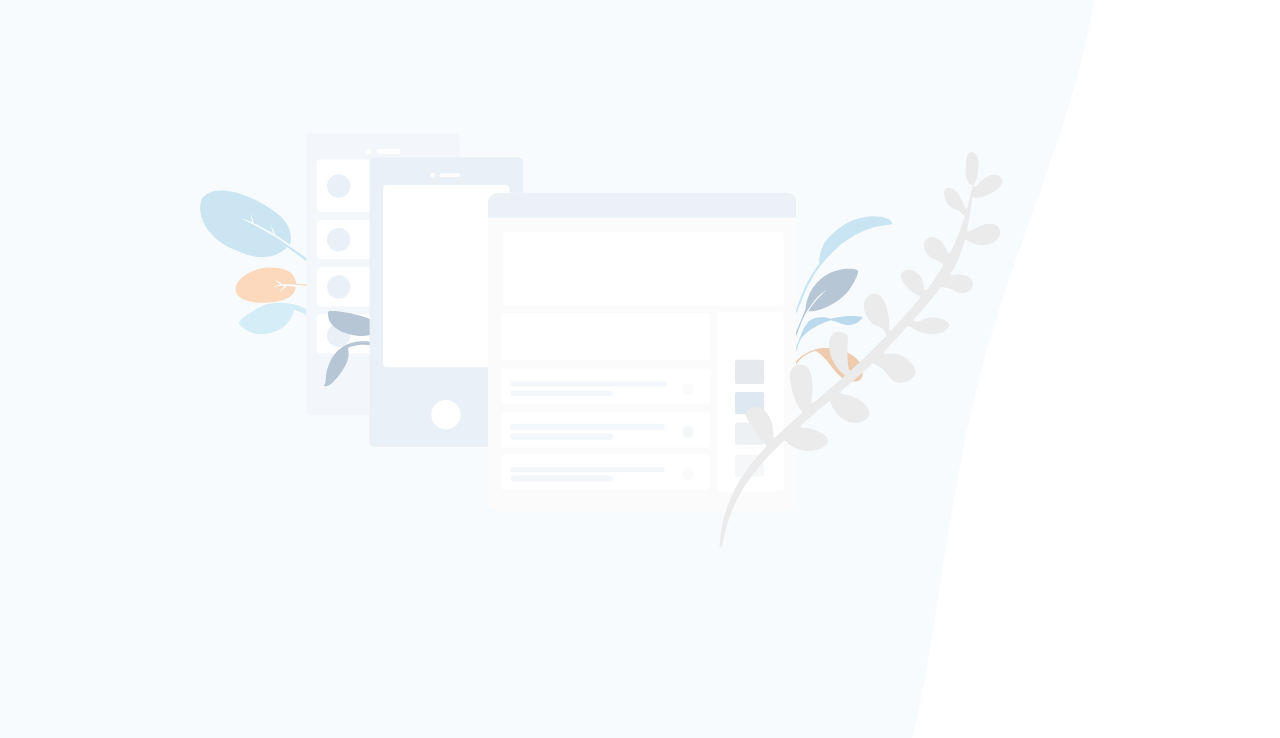
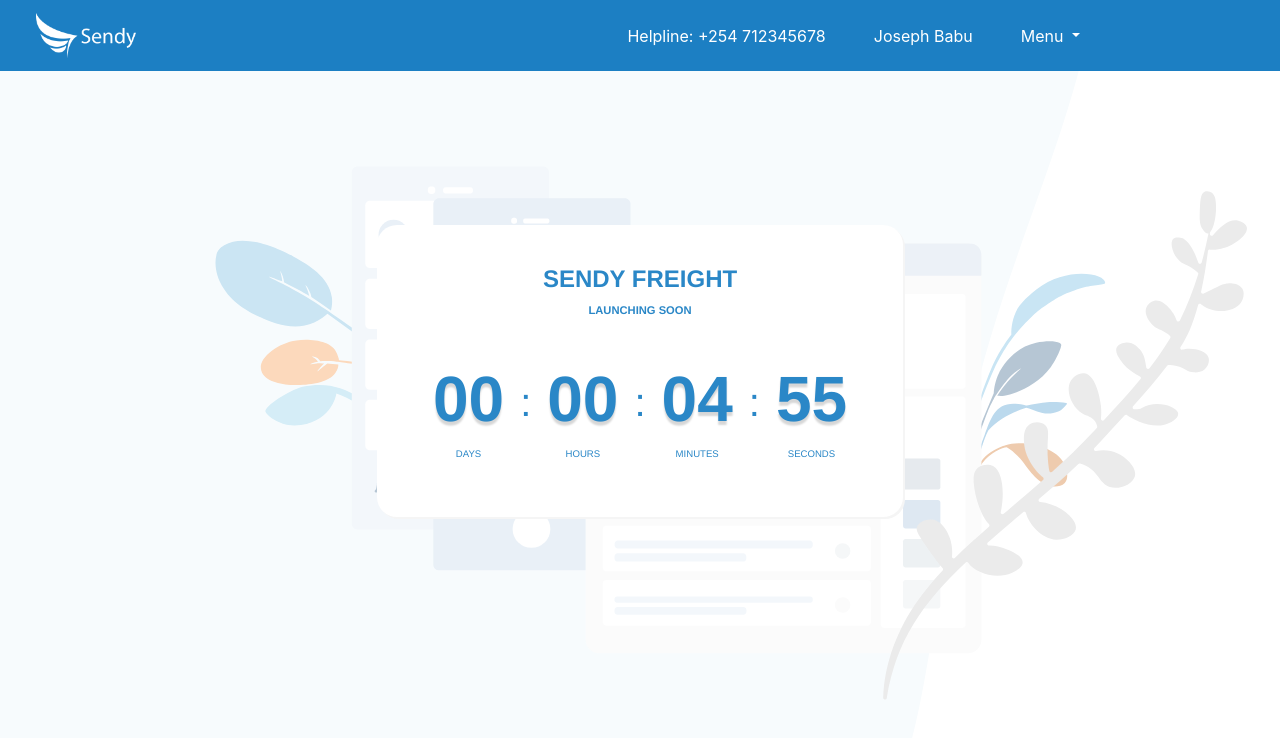
Before and after one commit to actlikewill/countdown, a plain HTML site: page index.html in a window 1280 px wide. Drawn offline with nearby package versions, Linux system fonts and the light colour scheme.

Commit message:
added styles and functionality

```diff
--- a/index.html
+++ b/index.html
@@ -5,9 +5,75 @@
     <meta name="viewport" content="width=device-width, initial-scale=1.0">
     <meta http-equiv="X-UA-Compatible" content="ie=edge">
     <link rel="stylesheet" href="style.css">
+    <link rel="stylesheet" href="https://stackpath.bootstrapcdn.com/bootstrap/4.4.1/css/bootstrap.min.css" integrity="sha384-Vkoo8x4CGsO3+Hhxv8T/Q5PaXtkKtu6ug5TOeNV6gBiFeWPGFN9MuhOf23Q9Ifjh" crossorigin="anonymous">
     <title>Countdown | Sendy</title>
 </head>
-<body>
+<body >
+    <nav class="navbar navbar-expand-lg navbar-dark navbar-default">
+        <a class="navbar-brand" href="#"><img class="sendy-logo" src="img/Sendy_logo_whitewhite.png" alt=""></a>
+        <button class="navbar-toggler" type="button" data-toggle="collapse" data-target="#navbarSupportedContent" aria-controls="navbarSupportedContent" aria-expanded="false" aria-label="Toggle navigation">
+          <span class="navbar-toggler-icon"></span>
+        </button>
 
+        <div class="collapse navbar-collapse" id="navbarSupportedContent">
+          <ul class="navbar-nav ml-auto navmenu">
+            <li class="nav-item active">
+              <a class="nav-link" href="#">Helpline: +254 712345678 <span class="sr-only">(current)</span></a>
+            </li>
+            <li class="nav-item active">
+              <a class="nav-link" href="#">Joseph Babu</a>
+            </li>
+            <li class="nav-item active dropdown">
+              <a class="nav-link dropdown-toggle" href="#" id="navbarDropdown" role="button" data-toggle="dropdown" aria-haspopup="true" aria-expanded="false">
+                Menu
+              </a>
+              <div class="dropdown-menu" aria-labelledby="navbarDropdown">
+                <a class="dropdown-item" href="#">Action</a>
+                <a class="dropdown-item" href="#">Another action</a>
+                <div class="dropdown-divider"></div>
+                <a class="dropdown-item" href="#">Something else here</a>
+              </div>
+            </li>
+          </ul>
+        </div>
+      </nav>
+
+    <div class="mycontainer container d-flex justify-content-center align-items-center">
+        <div class="mycard">
+            <h3 class="card-heading">SENDY FREIGHT</h3>
+            <p class='launching'> LAUNCHING SOON</p>
+            <h1 class="countdown"></h1>
+
+            <div class='d-flex align-items-center clock'>
+                <div class="d-flex flex-column clock-section">
+                    <span id="days" class="digits">00</span>
+                    <span>DAYS</span>
+                </div>
+                <div><h1>:</h1></div>
+                <div class="d-flex flex-column clock-section">
+                    <span id="hours" class="digits">00</span>
+                    <span>HOURS</span>
+                </div>
+                <div><h1>:</h1></div>
+                <div class="d-flex flex-column clock-section">
+                    <span id="minutes" class="digits">00</span>
+                    <span>MINUTES</span>
+                </div>
+                <div><h1>:</h1></div>
+                <div class="d-flex flex-column clock-section">
+                    <span id="seconds" class="digits">00</span>
+                    <span>SECONDS</span>
+                </div>
+            </div>
+
+        </div>
+    </div>
+
+    <script src="https://cdnjs.cloudflare.com/ajax/libs/moment.js/2.24.0/moment-with-locales.min.js"></script>
+    <script src="https://cdnjs.cloudflare.com/ajax/libs/moment.js/2.24.0/moment.min.js"></script>
+    <script src="https://code.jquery.com/jquery-3.4.1.slim.min.js" integrity="sha384-J6qa4849blE2+poT4WnyKhv5vZF5SrPo0iEjwBvKU7imGFAV0wwj1yYfoRSJoZ+n" crossorigin="anonymous"></script>
+    <script src="https://cdn.jsdelivr.net/npm/popper.js@1.16.0/dist/umd/popper.min.js" integrity="sha384-Q6E9RHvbIyZFJoft+2mJbHaEWldlvI9IOYy5n3zV9zzTtmI3UksdQRVvoxMfooAo" crossorigin="anonymous"></script>
+    <script src="https://stackpath.bootstrapcdn.com/bootstrap/4.4.1/js/bootstrap.min.js" integrity="sha384-wfSDF2E50Y2D1uUdj0O3uMBJnjuUD4Ih7YwaYd1iqfktj0Uod8GCExl3Og8ifwB6" crossorigin="anonymous"></script>
+    <script src="js/main.js"></script>
 </body>
 </html>
--- /dev/null
+++ b/js/main.js
@@ -0,0 +1,19 @@
+$(document).ready(() => {
+    let timeInFiveMinutes = moment().add(5, 'minutes');
+    let timer = setInterval(() => {
+    let timeNow = moment();
+    let duration = moment.duration(timeInFiveMinutes.diff(timeNow, 'seconds'), 'seconds');
+    let durationSeconds = duration.seconds() >= 10 ? `${duration.seconds()}` : `0${duration.seconds()}`;
+    let durationMinutes = duration.minutes() >= 10 ? `${duration.minutes()}` : `0${duration.minutes()}`
+    let durationHours = `0${duration.hours()}`;
+    let durationDays = `0${duration.days()}`;
+    if (duration.asSeconds() === 0) {
+        clearInterval(timer);
+        $('.launching').text('REDIRECTING ...')
+        window.location.href = 'http://www.sendyit.com/freight';
+    };
+    $('#days').text(durationDays);
+    $('#hours').text(durationHours);
+    $('#minutes').text(durationMinutes);
+    $('#seconds').text(durationSeconds);
+}, 1000);});
--- a/style.css
+++ b/style.css
@@ -1,7 +1,80 @@
+
 body {
-     background-image: url(img/bg.svg), url(img/bg2.svg);
+
+    background-image: url(img/bg.svg), url(img/bg2.svg);
     background-repeat: no-repeat;
-    background-size: 70%, 100vw 100vh;
-    background-position: 50% -30%, 0% 0%;
+    background-size: 90%, 100vw 100vh;
+    background-position: 160% center, 0% 0%;
+    background-attachment: fixed;
     background-origin: content-box;
     }
+
+    .navmenu {
+         padding-right: 10em;
+    }
+    .navmenu > li {
+         margin: 0 1em;
+    }
+
+    .navbar-default {
+         background-color: #1c7fc3;
+    }
+
+    .sendy-logo {
+     width: 100px;
+     margin-left: 1em;
+    }
+
+    .mycontainer {
+         height: 100vh;
+    }
+
+    .mycard {
+     font-family: 'Helvetica Neue',Helvetica,Arial,sans-serif;
+         background-color: white;
+         border-radius: 20px;
+         padding: 2.5rem;
+         margin-bottom: 200px;
+         text-align: center;
+         color: #2a87c7;
+         box-shadow: 2px 2px whitesmoke;
+
+    }
+    .card-heading {
+     font-size: 1.5rem;
+     font-weight: bold;
+    }
+    .launching {
+         font-size: .7rem;
+         font-weight: bold;
+    }
+
+    .clock-section {
+         padding: .5rem;
+         margin:  .5em;
+    }
+
+    .digits {
+         font-size: 4rem;
+         font-weight: bold;
+         text-shadow: 0px 3.5px 2px #d7d7d7;
+    }
+
+    .digits + span {
+         font-size: .6em;
+    }
+
+
+@media (min-width:  1500px) {
+     .mycard {
+          padding: 4rem 7rem;
+     }
+     .clock-section {
+          padding: 1.5rem;
+          margin:  1.5em;
+     }
+     .digits {
+          font-size: 6rem;
+
+     }
+}
```
Also changed, not shown: img/Sendy_logo_whitewhite.png (added).
